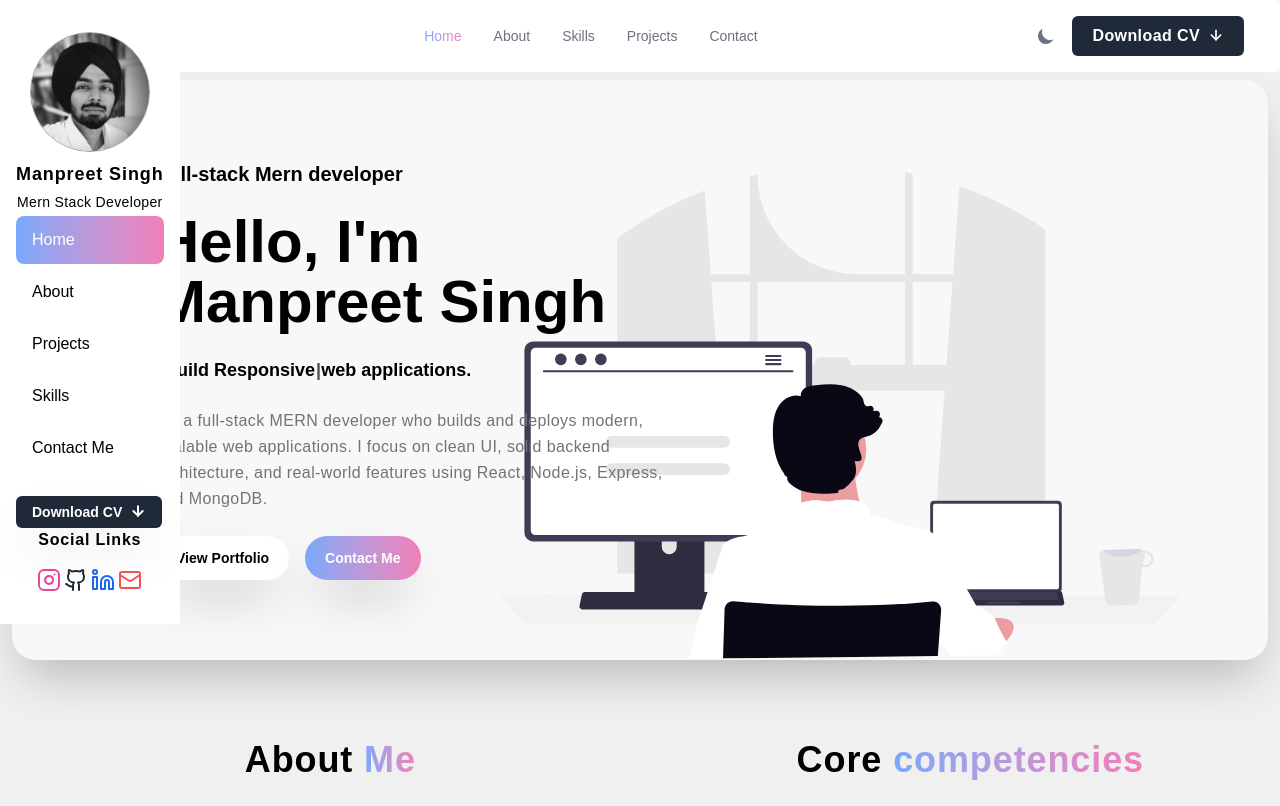
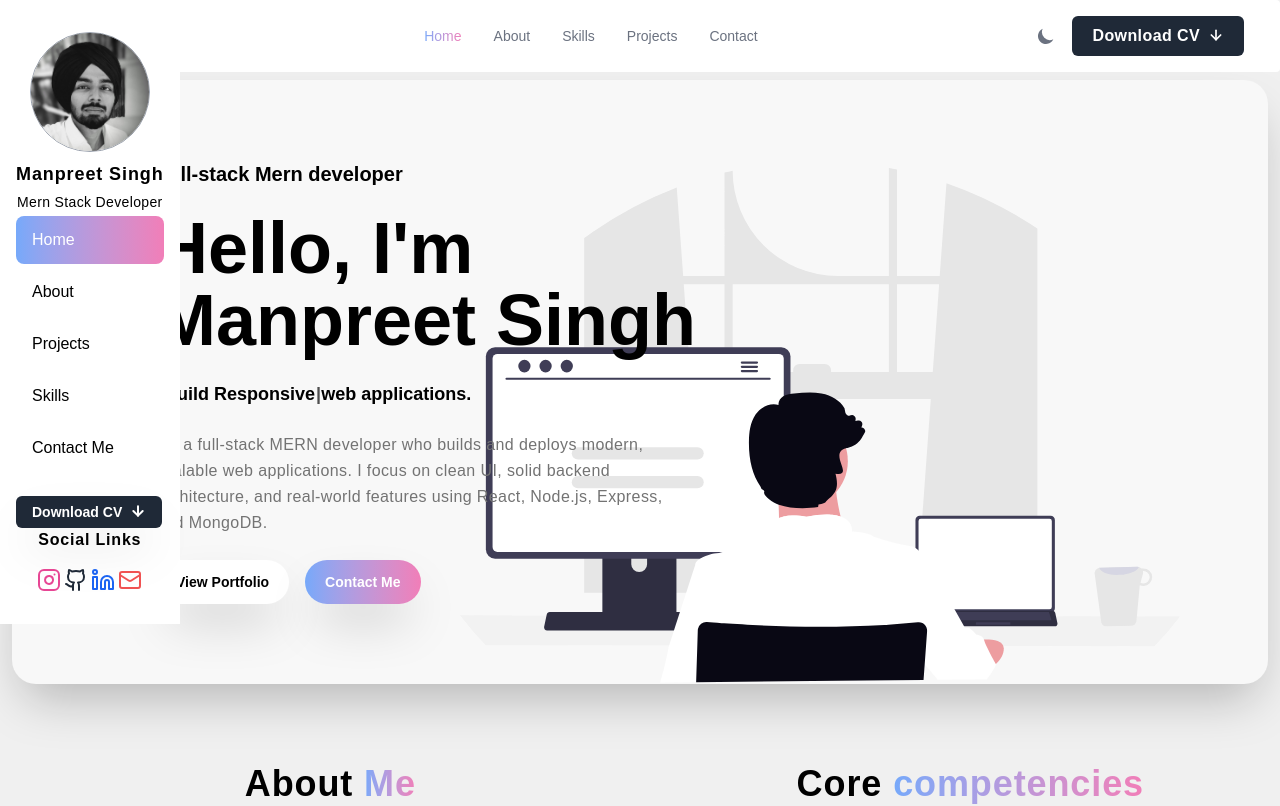
Before and after one commit to Manpreet055/portfolio, a React (Vite) app: page / in a window 1280 px wide. Shown: the top 806 px of the page. Built offline with nearby package versions, Linux system fonts and the light colour scheme; no server answers; a web font is replaced by a local one.

Commit message:
fix : refcactor HeroSection styles

```diff
--- a/src/sections/HeroSection.jsx
+++ b/src/sections/HeroSection.jsx
@@ -16,7 +16,7 @@ const HeroSection = () => {
             initial={{ opacity: 0, x: -100 }}
             animate={{ opacity: 1, x: 0 }}
             transition={{ duration: 0.5 }}
-            className="text-4xl sm:text-6xl z-20 font-bold max-w-xs sm:max-w-lg"
+            className="text-4xl sm:text-6xl xl:text-7xl z-20 font-bold max-w-xs sm:max-w-lg xl:max-w-xl  "
           >
             Hello, I'm Manpreet Singh
           </motion.h1>
@@ -73,7 +73,7 @@ const HeroSection = () => {
         transition={{ duration: 0.3 }}
         src={illustartor}
         alt="Programming Illustration"
-        className="absolute right-4 md:right-10 lg:right-25 bottom-0 transitions dark:border-[#1f2937] border-[#f8f8f8] border-b w-64 md:w-96 lg:w-145 xl:w-170 hidden lg:block"
+        className="absolute right-4 md:right-10 lg:right-25 bottom-0 transitions dark:border-[#1f2937] border-[#f8f8f8] border-b w-64 md:w-96 lg:w-145 xl:w-180 hidden lg:block"
       />
     </section>
   );
```
